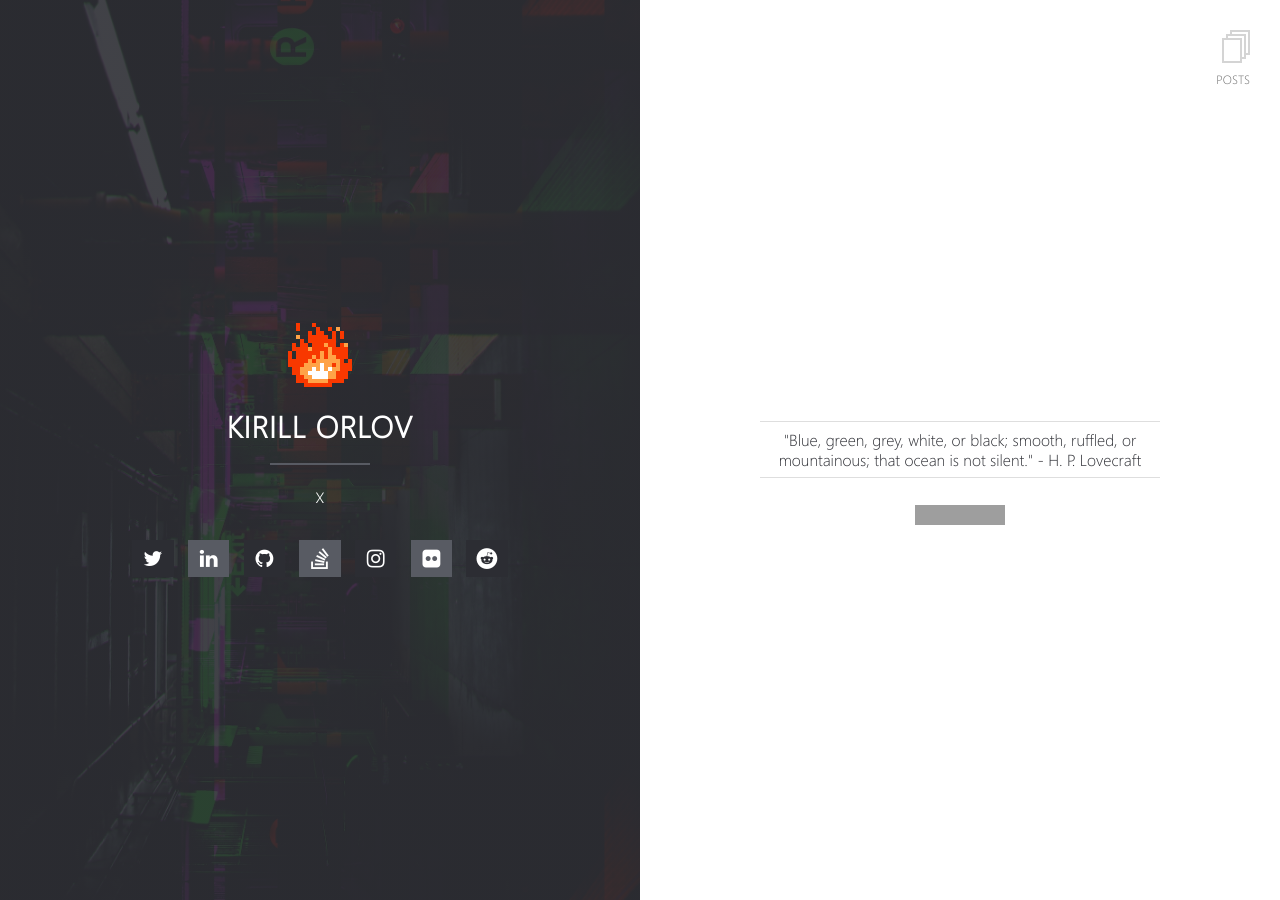
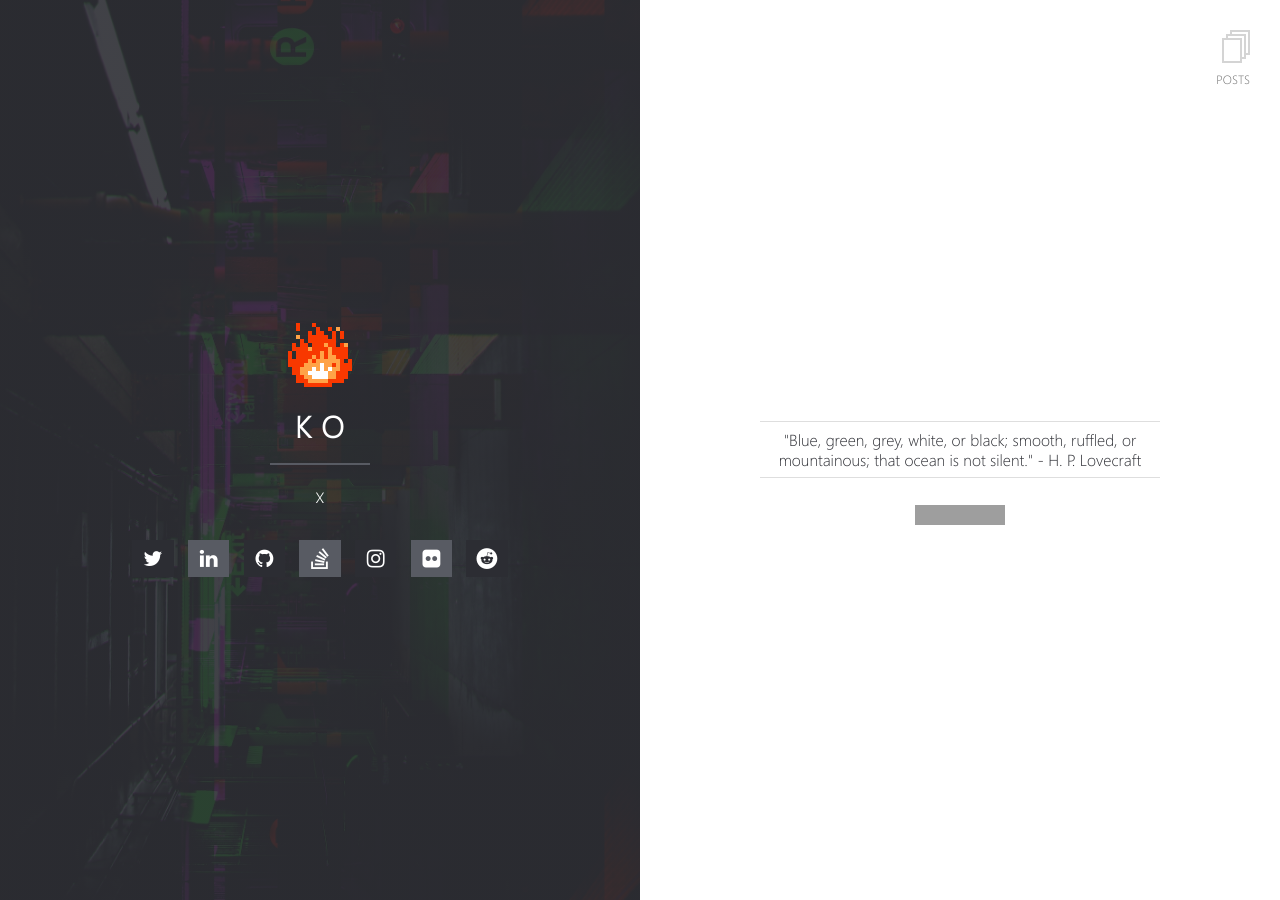
Before and after one commit to charlesrocket/charlesrocket.github.io, a Jekyll site: the page built from index.md, in a window 1280 px wide. Built offline with Jekyll 4.4.1, drawn with Linux system fonts in a browser that asks for light colours; grey boxes are pictures that could not be loaded.

Commit message:
Update title

```diff
--- a/_config.yml
+++ b/_config.yml
@@ -1,5 +1,5 @@
 # Site
-title: Kirill Orlov
+title: K O
 description: x
 url: https://charlesrocket.github.io
 logo: fireball.gif                                   # Site logo
```
